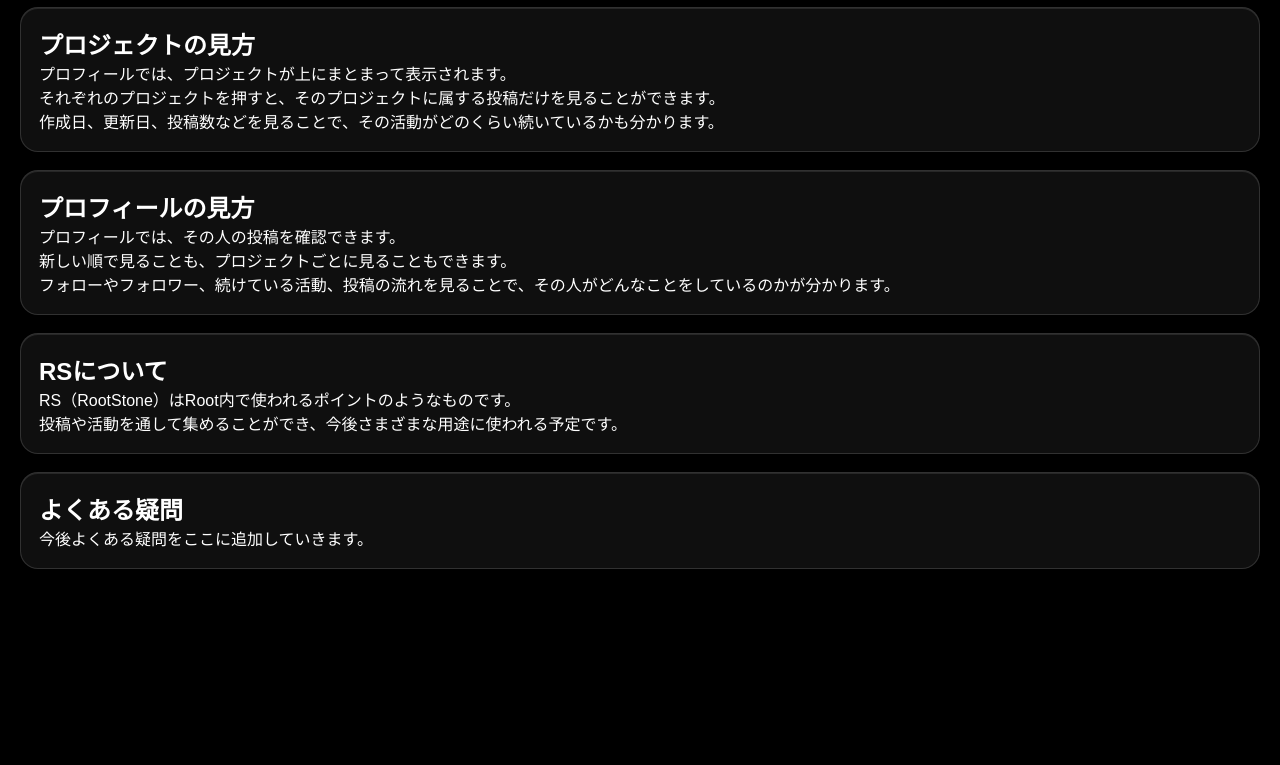
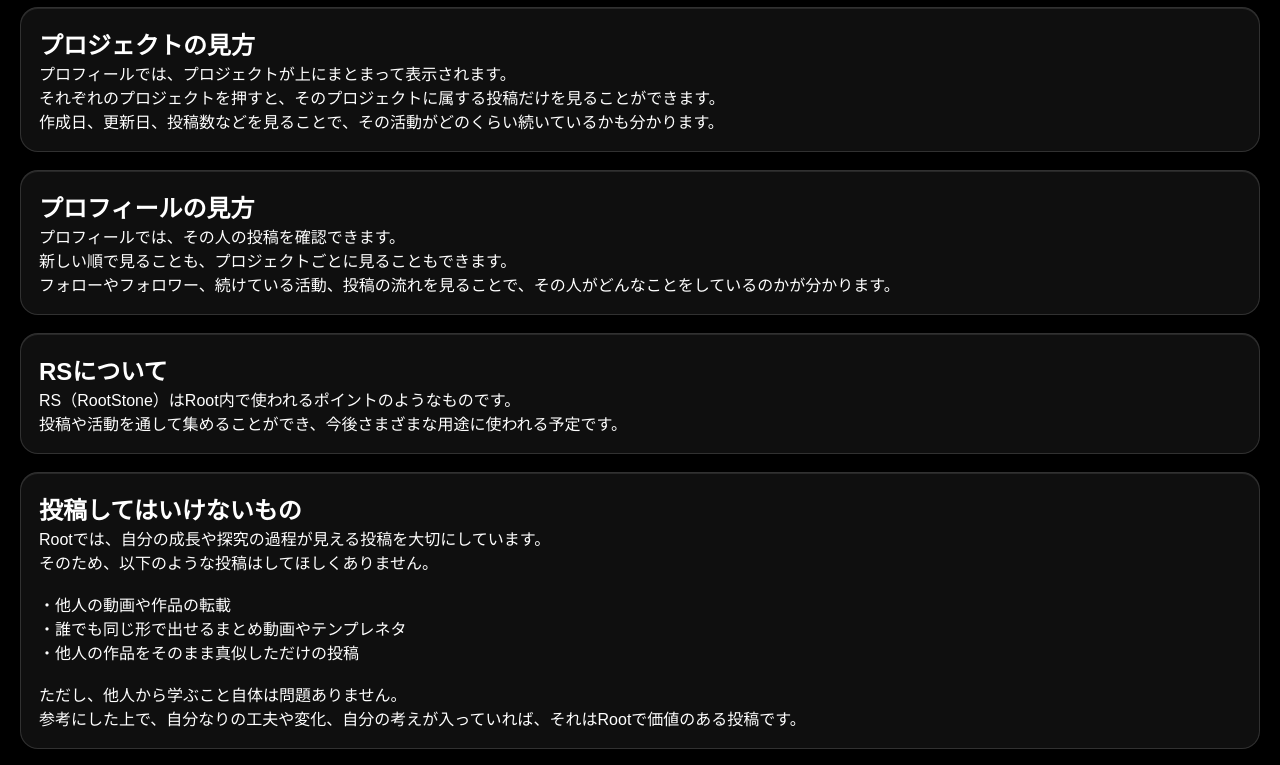
Before and after one commit to tsubasato26-star/root-beta, a Next.js app: page /guide in a window 1280 px wide. Shown: the part 2000-2765 px from the top of the page. Before the commit the page ends 2589 px from the top, so only its background shows below. Built offline with nearby package versions, Linux system fonts and the light colour scheme.

Commit message:
fix: remove invalid showBackButton prop

```diff
--- a/app/guide/page.tsx
+++ b/app/guide/page.tsx
@@ -15,6 +15,7 @@ const sections = [
   { id: "project-view", title: "プロジェクトの見方" },
   { id: "profile", title: "プロフィールの見方" },
   { id: "rs", title: "RSについて" },
+  { id: "not-allowed", title: "投稿してはいけないもの" },
   { id: "faq", title: "よくある疑問" },
 ]
 
@@ -308,6 +309,29 @@ export default function GuidePage() {
           </p>
         </section>
 
+        <section id="not-allowed" style={{
+          background: "rgba(255,255,255,0.06)",
+          border: "1px solid rgba(255,255,255,0.14)",
+          backdropFilter: "blur(10px)",
+          WebkitBackdropFilter: "blur(10px)",
+          boxShadow: "0 6px 24px rgba(0,0,0,0.22), inset 0 1px 0 rgba(255,255,255,0.10)",
+          borderRadius: "18px",
+          padding: "18px",
+        }}>
+          <h2 style={{ marginTop: 0 }}>投稿してはいけないもの</h2>
+          <p>
+            Rootでは、自分の成長や探究の過程が見える投稿を大切にしています。<br/>
+            そのため、以下のような投稿はしてほしくありません。<br/><br/>
+
+            ・他人の動画や作品の転載<br/>
+            ・誰でも同じ形で出せるまとめ動画やテンプレネタ<br/>
+            ・他人の作品をそのまま真似しただけの投稿<br/><br/>
+
+            ただし、他人から学ぶこと自体は問題ありません。<br/>
+            参考にした上で、自分なりの工夫や変化、自分の考えが入っていれば、それはRootで価値のある投稿です。
+          </p>
+        </section>
+
         <section id="faq" style={{
           background: "rgba(255,255,255,0.06)",
           border: "1px solid rgba(255,255,255,0.14)",
--- a/app/page.tsx
+++ b/app/page.tsx
@@ -118,7 +118,6 @@ export default function Home() {
               likes={video.likes}
               id={video.id}
               description={video.description}
-              showBackButton={false}
               postType={video.post_type}
             />
           </div>
```
Also changed, not shown: app/onboarding/page.tsx (+12 -0 lines).
